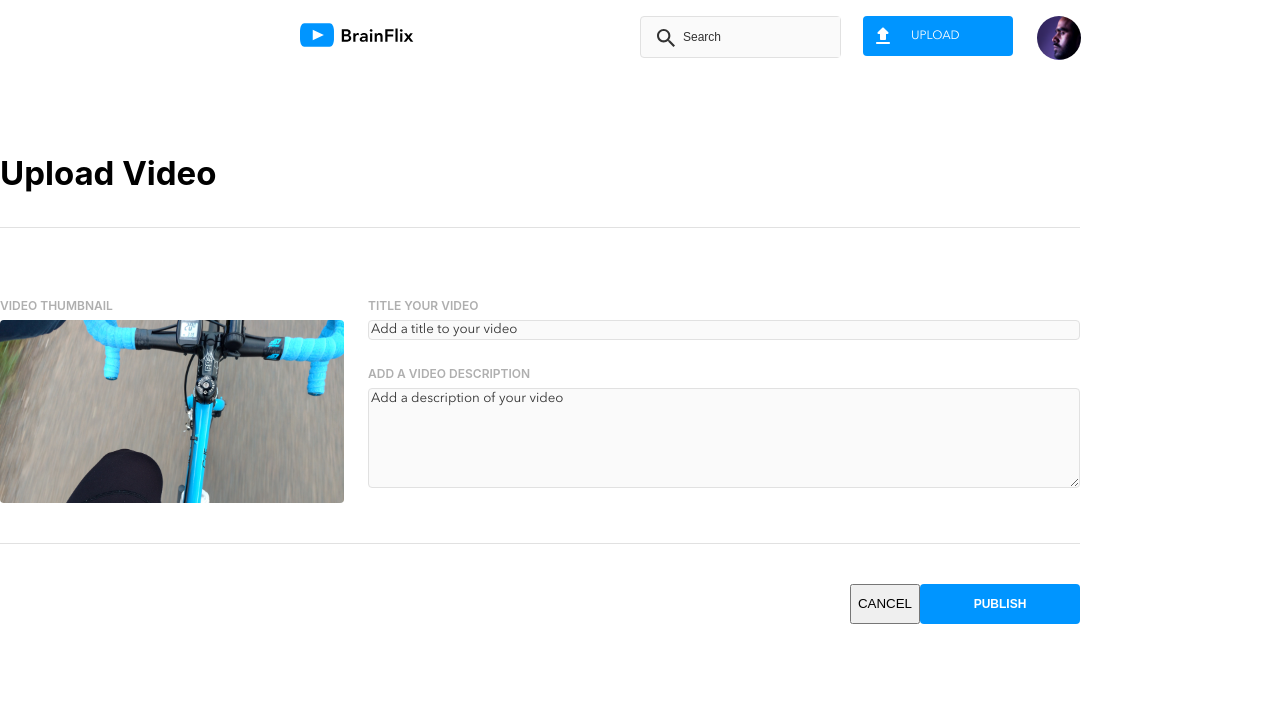
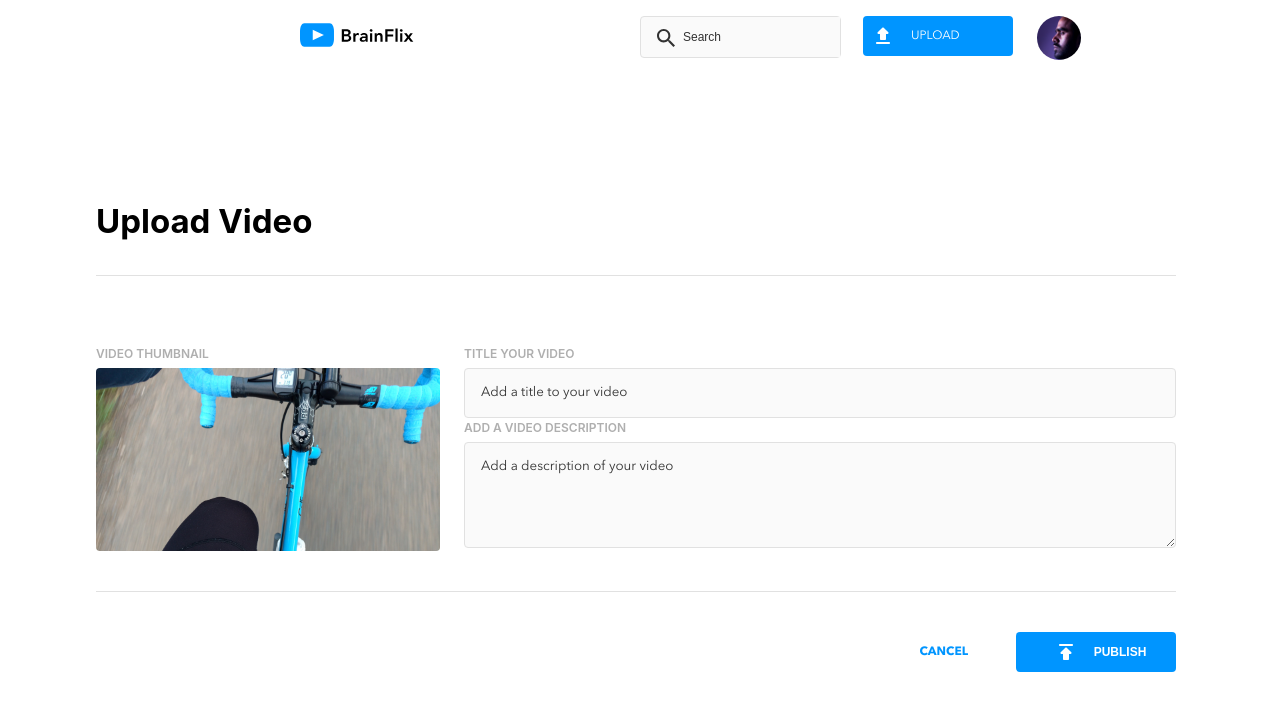
Before and after one commit to asthavohra/astha-vohra-brainflix, a React (Create React App) app: page /videoupload in a window 1280 px wide. Shown: the top 710 px of the page. Built offline with nearby package versions, Linux system fonts and the light colour scheme.

Commit message:
styled videoupload page

```diff
--- a/src/components/UploadBtn/UploadBtn.scss
+++ b/src/components/UploadBtn/UploadBtn.scss
@@ -23,6 +23,7 @@
 }
 .upload-btn {
   @include button-mobile;
+  cursor: pointer;
   width: 100%;
   justify-content: flex-start;
   align-items: center;
--- a/src/pages/VideoUploadPage/VideoUploadPage.jsx
+++ b/src/pages/VideoUploadPage/VideoUploadPage.jsx
@@ -3,6 +3,7 @@ import { Link } from "react-router-dom";
 import thumbnail from "../../assets/images/Upload-video-preview.jpg";
 import { ToastContainer, toast } from "react-toastify";
 import "react-toastify/dist/ReactToastify.css";
+import publishButton from "../../assets/icons/publish.svg";
 
 import { Component } from "react";
 
@@ -83,11 +84,16 @@ function VideoUploadPage(props) {
             className="upload-form__publish-btn"
             type="submit"
           >
+            <img
+              className="form__btn__div__cta__icon"
+              src={publishButton}
+              alt="Publish Icon"
+            />
             Publish
           </button>
-          <button className="btns__cancel" onClick={(e) => e.preventDefault()}>
+          <Link to="/" className="upload-form__cancel-link">
             CANCEL
-          </button>
+          </Link>
         </div>
       </form>
     </article>
--- a/src/pages/VideoUploadPage/VideoUploadPage.scss
+++ b/src/pages/VideoUploadPage/VideoUploadPage.scss
@@ -14,7 +14,7 @@
 
   @media (min-width: 1280px) {
     width: 1080px;
-    padding: $padding * 6 0;
+    padding: 6rem;
   }
 
   &__title {
@@ -114,7 +114,8 @@
 
   &__input-txt {
     @include form-input;
-    margin-bottom: $padding * 3;
+    height: 1rem;
+    padding: 1rem;
 
     &::placeholder {
       color: $primary-black;
@@ -128,10 +129,11 @@
 
   &__textarea {
     @include form-input;
-    height: 143px;
+    height: 5rem;
+    padding: 1rem;
 
     @media (min-width: 1280px) {
-      height: 94px;
+      height: 4.5rem;
     }
 
     &::placeholder {
@@ -147,6 +149,7 @@
   &__publish-btn {
     @include button-mobile;
     margin-bottom: $padding * 3;
+    cursor: pointer;
 
     @media (min-width: 768px) {
       @include button-desktop;
@@ -161,7 +164,9 @@
 
   &__cancel-link {
     @include text-link;
-
+    background-color: inherit;
+    border: none;
+    font-family: "Avenir";
     @media (min-width: 768px) {
       margin-right: $padding * 6;
     }
```
Also changed, not shown: src/assets/icons/publish.svg (added).
